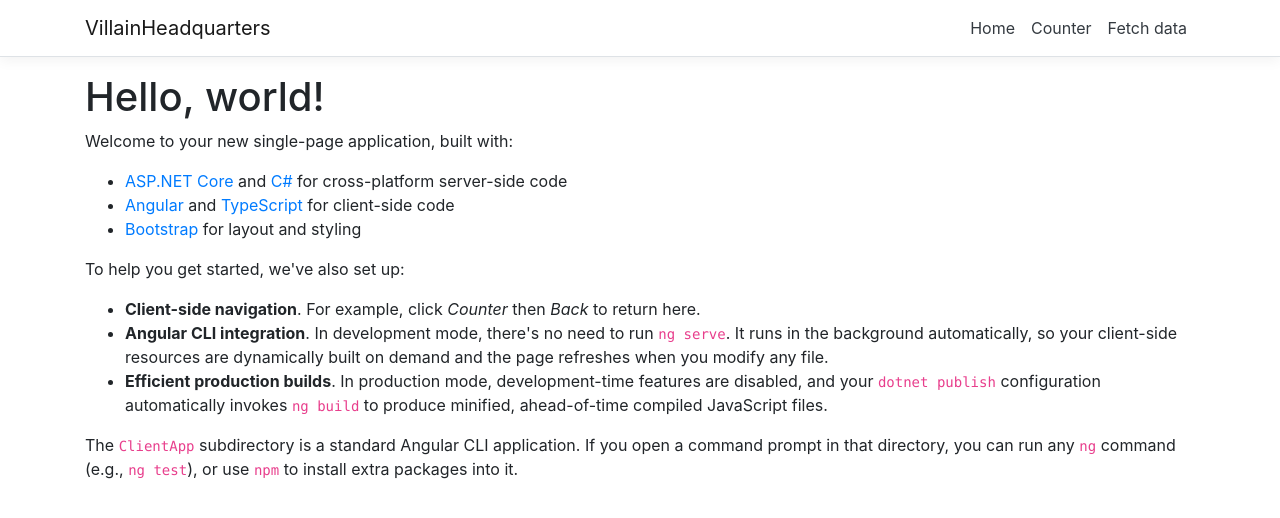
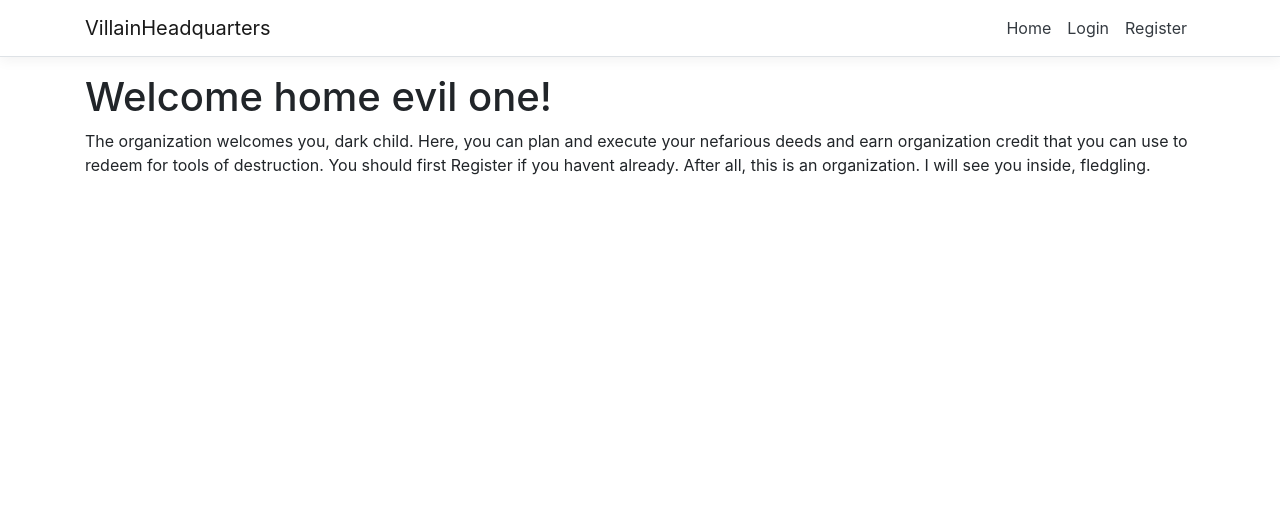
Before and after one commit to KeithThor/villain-headquarters, an Angular app in the folder VillainHeadquarters/ClientApp/: page / in a window 1280 px wide. Shown: the top 518 px of the page. Built offline with nearby package versions, Linux system fonts and the light colour scheme.

Commit message:
Apply new routing and remove sample components

```diff
--- a/VillainHeadquarters/ClientApp/src/app/counter/counter.component.html
+++ /dev/null
@@ -1,7 +0,0 @@
-<h1>Counter</h1>
-
-<p>This is a simple example of an Angular component.</p>
-
-<p>Current count: <strong>{{ currentCount }}</strong></p>
-
-<button class="btn btn-primary" (click)="incrementCounter()">Increment</button>
--- a/VillainHeadquarters/ClientApp/src/app/counter/counter.component.ts
+++ /dev/null
@@ -1,13 +0,0 @@
-import { Component } from '@angular/core';
-
-@Component({
-  selector: 'app-counter-component',
-  templateUrl: './counter.component.html'
-})
-export class CounterComponent {
-  public currentCount = 0;
-
-  public incrementCounter() {
-    this.currentCount++;
-  }
-}
--- a/VillainHeadquarters/ClientApp/src/app/fetch-data/fetch-data.component.html
+++ /dev/null
@@ -1,24 +0,0 @@
-<h1>Weather forecast</h1>
-
-<p>This component demonstrates fetching data from the server.</p>
-
-<p *ngIf="!forecasts"><em>Loading...</em></p>
-
-<table class='table table-striped' *ngIf="forecasts">
-  <thead>
-    <tr>
-      <th>Date</th>
-      <th>Temp. (C)</th>
-      <th>Temp. (F)</th>
-      <th>Summary</th>
-    </tr>
-  </thead>
-  <tbody>
-    <tr *ngFor="let forecast of forecasts">
-      <td>{{ forecast.dateFormatted }}</td>
-      <td>{{ forecast.temperatureC }}</td>
-      <td>{{ forecast.temperatureF }}</td>
-      <td>{{ forecast.summary }}</td>
-    </tr>
-  </tbody>
-</table>
--- a/VillainHeadquarters/ClientApp/src/app/fetch-data/fetch-data.component.ts
+++ /dev/null
@@ -1,23 +0,0 @@
-import { Component, Inject } from '@angular/core';
-import { HttpClient } from '@angular/common/http';
-
-@Component({
-  selector: 'app-fetch-data',
-  templateUrl: './fetch-data.component.html'
-})
-export class FetchDataComponent {
-  public forecasts: WeatherForecast[];
-
-  constructor(http: HttpClient, @Inject('BASE_URL') baseUrl: string) {
-    http.get<WeatherForecast[]>(baseUrl + 'api/SampleData/WeatherForecasts').subscribe(result => {
-      this.forecasts = result;
-    }, error => console.error(error));
-  }
-}
-
-interface WeatherForecast {
-  dateFormatted: string;
-  temperatureC: number;
-  temperatureF: number;
-  summary: string;
-}
--- a/VillainHeadquarters/ClientApp/src/app/home/home.component.html
+++ b/VillainHeadquarters/ClientApp/src/app/home/home.component.html
@@ -1,14 +1,8 @@
-<h1>Hello, world!</h1>
-<p>Welcome to your new single-page application, built with:</p>
-<ul>
-  <li><a href='https://get.asp.net/'>ASP.NET Core</a> and <a href='https://msdn.microsoft.com/en-us/library/67ef8sbd.aspx'>C#</a> for cross-platform server-side code</li>
-  <li><a href='https://angular.io/'>Angular</a> and <a href='http://www.typescriptlang.org/'>TypeScript</a> for client-side code</li>
-  <li><a href='http://getbootstrap.com/'>Bootstrap</a> for layout and styling</li>
-</ul>
-<p>To help you get started, we've also set up:</p>
-<ul>
-  <li><strong>Client-side navigation</strong>. For example, click <em>Counter</em> then <em>Back</em> to return here.</li>
-  <li><strong>Angular CLI integration</strong>. In development mode, there's no need to run <code>ng serve</code>. It runs in the background automatically, so your client-side resources are dynamically built on demand and the page refreshes when you modify any file.</li>
-  <li><strong>Efficient production builds</strong>. In production mode, development-time features are disabled, and your <code>dotnet publish</code> configuration automatically invokes <code>ng build</code> to produce minified, ahead-of-time compiled JavaScript files.</li>
-</ul>
-<p>The <code>ClientApp</code> subdirectory is a standard Angular CLI application. If you open a command prompt in that directory, you can run any <code>ng</code> command (e.g., <code>ng test</code>), or use <code>npm</code> to install extra packages into it.</p>
+<div id="home">
+  <h1>Welcome home evil one!</h1>
+  <p>
+    The organization welcomes you, dark child. Here, you can plan and execute your nefarious deeds and earn
+    organization credit that you can use to redeem for tools of destruction. You should first <a>Register</a>
+    if you havent already. After all, this is an organization. I will see you inside, fledgling.
+  </p>
+</div>
--- a/VillainHeadquarters/ClientApp/src/app/modules/auth/auth.module.ts
+++ b/VillainHeadquarters/ClientApp/src/app/modules/auth/auth.module.ts
@@ -6,11 +6,11 @@ import { RouterModule, Routes } from '@angular/router';
 
 const routes: Routes = [
   {
-    path: "/login",
+    path: "login",
     component: LoginComponent
   },
   {
-    path: "/register",
+    path: "register",
     component: RegisterComponent
   }
 ];
--- a/VillainHeadquarters/ClientApp/src/app/nav-menu/nav-menu.component.html
+++ b/VillainHeadquarters/ClientApp/src/app/nav-menu/nav-menu.component.html
@@ -12,10 +12,10 @@
             <a class="nav-link text-dark" [routerLink]='["/"]'>Home</a>
           </li>
           <li class="nav-item" [routerLinkActive]='["link-active"]'>
-            <a class="nav-link text-dark" [routerLink]='["/counter"]'>Counter</a>
+            <a class="nav-link text-dark" [routerLink]='["/login"]'>Login</a>
           </li>
           <li class="nav-item" [routerLinkActive]='["link-active"]'>
-            <a class="nav-link text-dark" [routerLink]='["/fetch-data"]'>Fetch data</a>
+            <a class="nav-link text-dark" [routerLink]='["/register"]'>Register</a>
           </li>
         </ul>
       </div>
```
Also changed, not shown: VillainHeadquarters/ClientApp/src/app/app.module.ts (+8 -10 lines), 1 other file (tests, documents, lock files or other folders).
